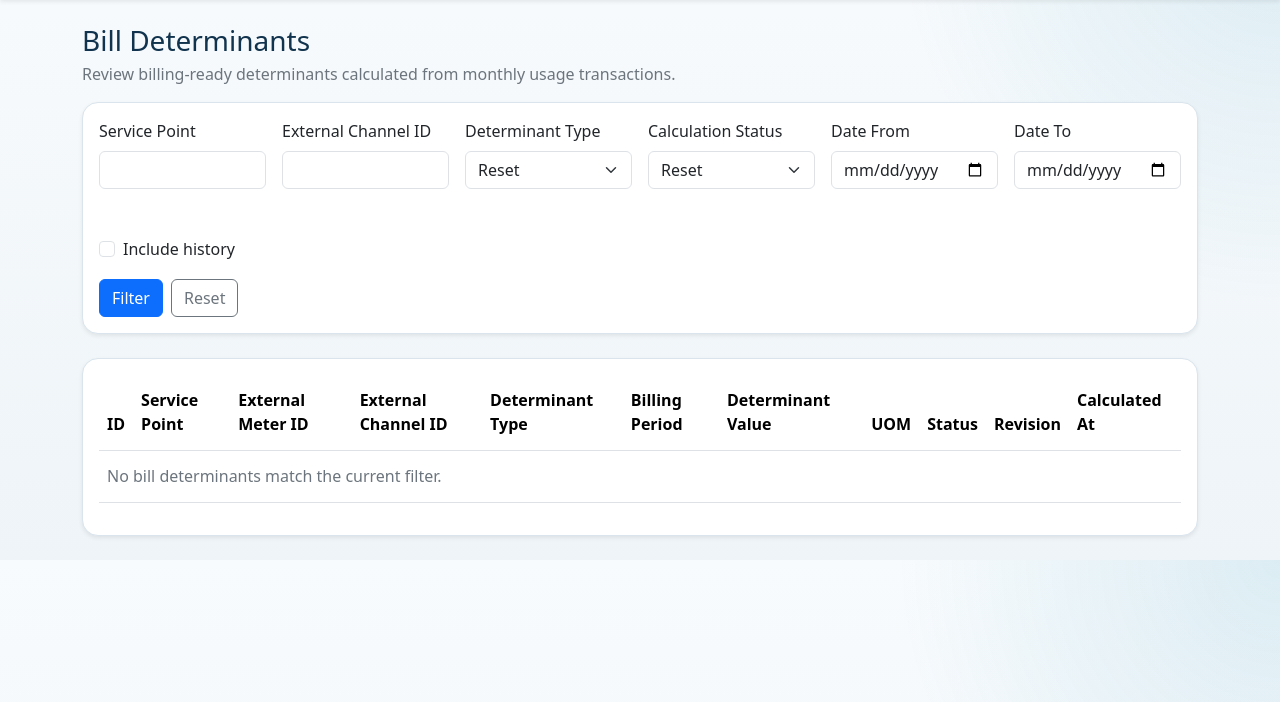
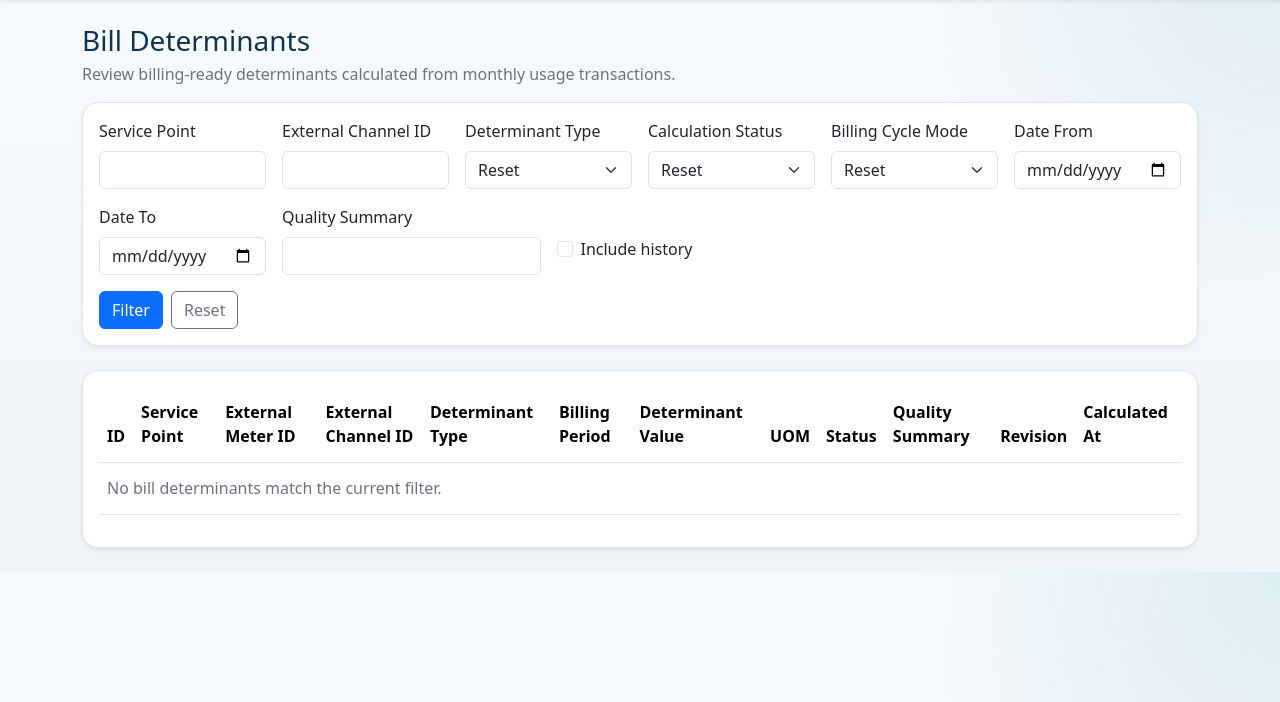
Before and after one commit to gomsoon/2604_sim_mdms_auto, a Flask app: page /bill-determinants in a window 1280 px wide; the page is wider, and only the part inside the window is pictured. Shown: the part 81-783 px from the top of that part. Run offline with Flask 3, Linux system fonts and the light colour scheme.

Commit message:
Enhance billing context determinant visibility

```diff
--- a/app/services/visibility.py
+++ b/app/services/visibility.py
@@ -102,6 +102,8 @@ class BillDeterminantFilters:
     external_channel_id: str | None = None
     determinant_type: str | None = None
     calculation_status: str | None = None
+    quality_summary: str | None = None
+    billing_cycle_mode: str | None = None
     date_from: datetime | None = None
     date_to: datetime | None = None
     include_history: bool = False
@@ -362,6 +364,13 @@ def build_bill_determinant_filters(args) -> BillDeterminantFilters:
             "Bill determinant status must be complete, partial, or blocked when provided.",
         )
 
+    billing_cycle_mode = _normalize_text(args.get("billing_cycle_mode"))
+    if billing_cycle_mode not in {None, "calendar_month", "anchored_month"}:
+        raise VisibilityFilterError(
+            "invalid_billing_cycle_mode_filter",
+            "Billing cycle mode must be calendar_month or anchored_month when provided.",
+        )
+
     return BillDeterminantFilters(
         bill_determinant_id=_parse_optional_int(
             args.get("bill_determinant_id"),
@@ -387,6 +396,8 @@ def build_bill_determinant_filters(args) -> BillDeterminantFilters:
         external_channel_id=_normalize_text(args.get("external_channel_id")),
         determinant_type=determinant_type,
         calculation_status=calculation_status,
+        quality_summary=_normalize_text(args.get("quality_summary")),
+        billing_cycle_mode=billing_cycle_mode,
         date_from=date_from,
         date_to=date_to,
         include_history=_parse_optional_bool(args.get("include_history"), default=False),
@@ -655,6 +666,13 @@ def list_bill_determinants(
     if filters.calculation_status:
         statement = statement.where(
             BillDeterminant.calculation_status == filters.calculation_status
+        )
+    if filters.quality_summary:
+        statement = statement.where(BillDeterminant.quality_summary == filters.quality_summary)
+    if filters.billing_cycle_mode:
+        statement = statement.where(
+            BillDeterminant.details["billing_context_snapshot"]["billing_cycle_mode"].as_string()
+            == filters.billing_cycle_mode
         )
     if filters.date_from:
         statement = statement.where(BillDeterminant.billing_period_start_at >= filters.date_from)
--- a/app/templates/bill_determinants.html
+++ b/app/templates/bill_determinants.html
@@ -45,12 +45,28 @@
         </select>
       </div>
       <div class="col-md-2">
+        <label class="form-label">{{ t("filter.billing_cycle_mode") }}</label>
+        <select class="form-select" name="billing_cycle_mode">
+          <option value="">{{ t("button.reset") }}</option>
+          <option value="calendar_month" {% if filters.billing_cycle_mode == "calendar_month" %}selected{% endif %}>
+            {{ t_or("common.billing_cycle_mode.calendar_month", "calendar_month") }}
+          </option>
+          <option value="anchored_month" {% if filters.billing_cycle_mode == "anchored_month" %}selected{% endif %}>
+            {{ t_or("common.billing_cycle_mode.anchored_month", "anchored_month") }}
+          </option>
+        </select>
+      </div>
+      <div class="col-md-2">
         <label class="form-label">{{ t("filter.date_from") }}</label>
         <input class="form-control" name="date_from" type="date" value="{{ filters.date_from.date().isoformat() if filters.date_from else '' }}">
       </div>
       <div class="col-md-2">
         <label class="form-label">{{ t("filter.date_to") }}</label>
         <input class="form-control" name="date_to" type="date" value="{{ filters.date_to.date().isoformat() if filters.date_to else '' }}">
+      </div>
+      <div class="col-md-3">
+        <label class="form-label">{{ t("filter.quality_summary") }}</label>
+        <input class="form-control" name="quality_summary" value="{{ filters.quality_summary or '' }}">
       </div>
       <div class="col-md-3">
         <div class="form-check mt-4 pt-2">
@@ -81,6 +97,7 @@
             <th>{{ t("table.determinant_value") }}</th>
             <th>{{ t("table.uom") }}</th>
             <th>{{ t("table.status") }}</th>
+            <th>{{ t("table.quality_summary") }}</th>
             <th>{{ t("table.revision") }}</th>
             <th>{{ t("table.calculated_at") }}</th>
           </tr>
@@ -107,6 +124,7 @@
             <td>{{ row.determinant_value }}</td>
             <td>{{ row.unit_of_measure or t("common.none") }}</td>
             <td>{{ t_or("usage.calculation_status." ~ row.calculation_status, row.calculation_status) }}</td>
+            <td>{{ t_or("bill_determinant.quality_summary." ~ row.quality_summary, row.quality_summary) }}</td>
             <td>
               <span class="me-1">r{{ row.revision_number }}</span>
               {% if row.is_current %}
@@ -117,7 +135,7 @@
           </tr>
           {% else %}
           <tr>
-            <td colspan="11" class="text-secondary">{{ t("page.bill_determinants.empty") }}</td>
+            <td colspan="12" class="text-secondary">{{ t("page.bill_determinants.empty") }}</td>
           </tr>
           {% endfor %}
         </tbody>
```
Also changed, not shown: app/i18n/__init__.py (+28 -0 lines), app/templates/bill_determinant_detail.html (+44 -1 lines), app/templates/master_data.html (+17 -1 lines), docs/backlog.md (+1 -0 lines), tests/test_visibility_service.py (+28 -0 lines), tests/test_visibility_web.py (+47 -0 lines).
